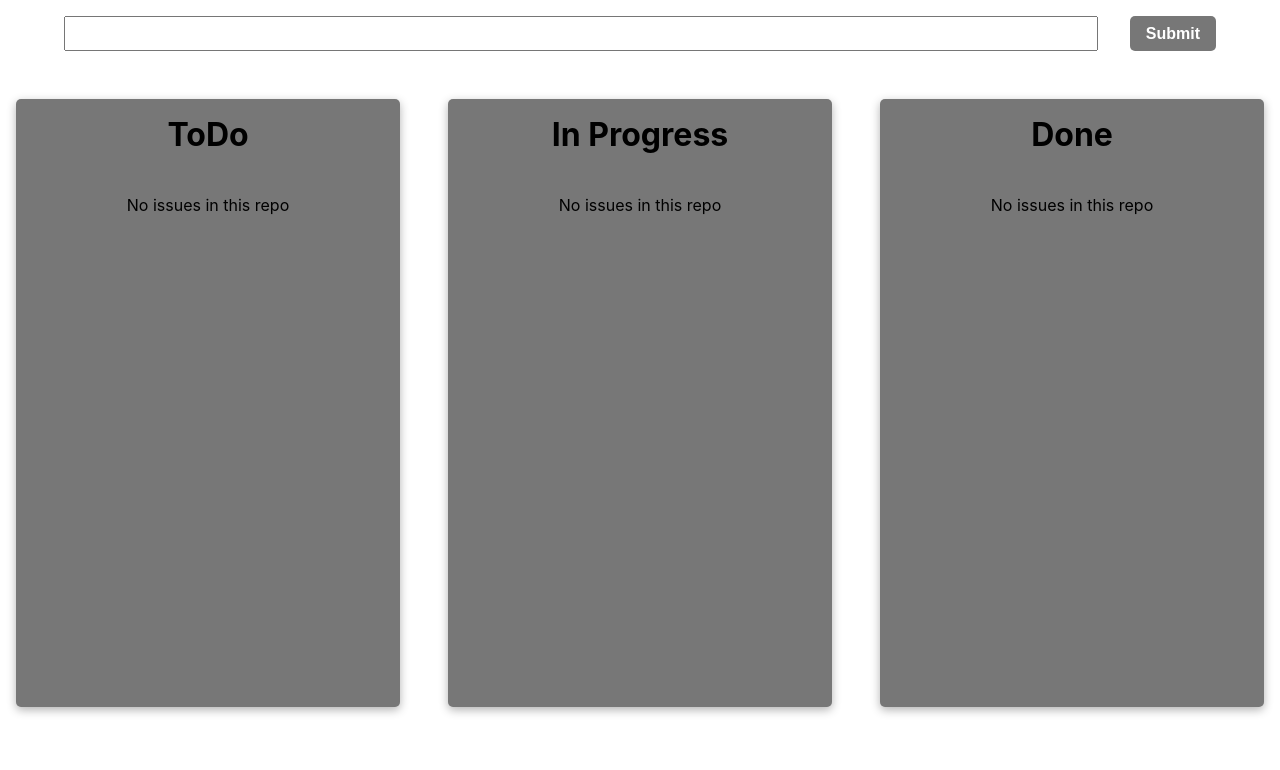
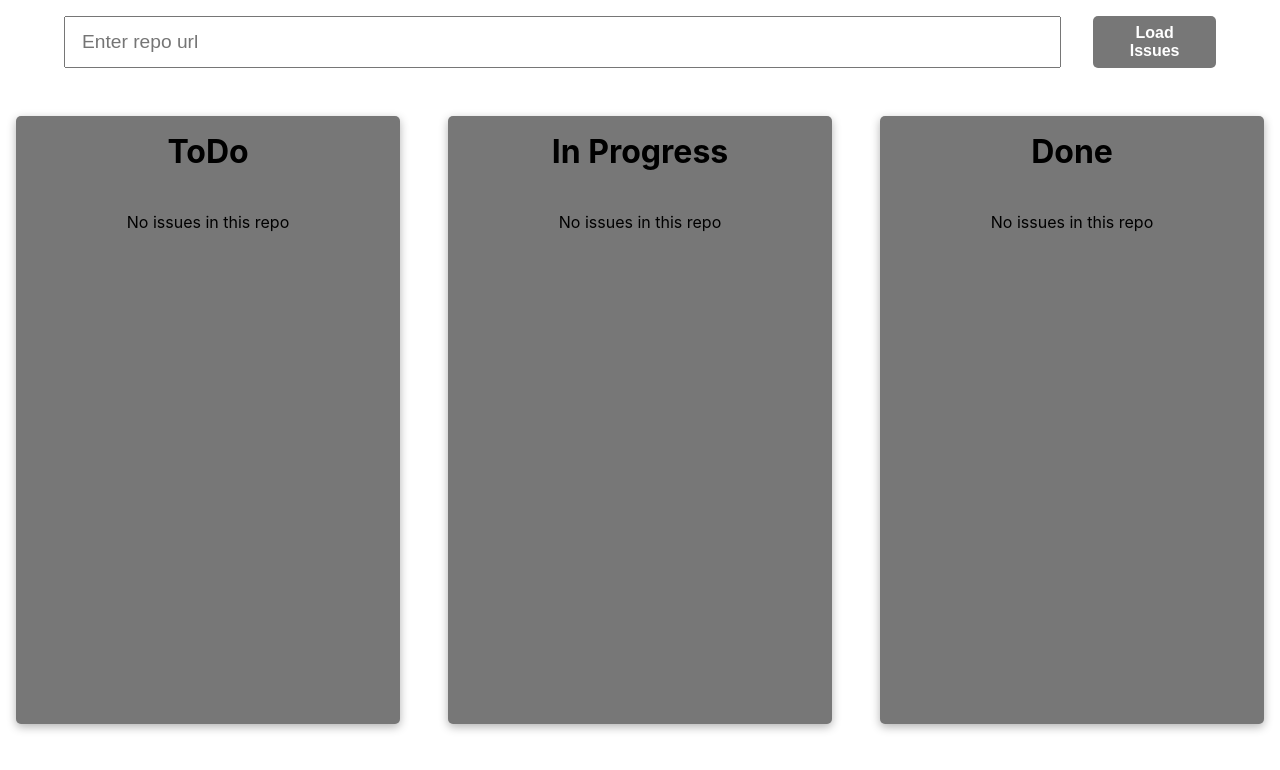
Before and after one commit to maksym-bohun/kanban-board, a React (Create React App) app: page / in a window 1280 px wide. Shown: the top 770 px of the page. Built offline with nearby package versions, Linux system fonts and the light colour scheme.

Commit message:
final changes

```diff
--- a/src/App.css
+++ b/src/App.css
@@ -15,8 +15,9 @@
 }
 
 .input-field input {
-  width: 90%;
+  width: 85%;
   padding: 0.5rem 1rem;
+  font-size: 1.2rem;
 }
 
 .boards-container {
--- a/src/components/InputField.tsx
+++ b/src/components/InputField.tsx
@@ -20,10 +20,12 @@ const InputField: React.FC<InputFieldProps> = ({ submitHandler, error }) => {
 
   const handleSubmit = async (event: React.FormEvent<HTMLFormElement>) => {
     event.preventDefault();
-    submitHandler(inputValue);
-    await createPath();
-    setShowPath(true);
-    setInputValue("");
+    if (inputValue.trim().length > 0) {
+      submitHandler(inputValue);
+      await createPath();
+      setShowPath(true);
+      setInputValue("");
+    }
   };
 
   useEffect(() => {
@@ -47,8 +49,13 @@ const InputField: React.FC<InputFieldProps> = ({ submitHandler, error }) => {
   return (
     <div className="actions-container">
       <form className="input-field" onSubmit={handleSubmit}>
-        <input type="text" onChange={handleChange} value={inputValue} />
-        <button className="button">Submit</button>
+        <input
+          type="text"
+          onChange={handleChange}
+          value={inputValue}
+          placeholder="Enter repo url"
+        />
+        <button className="button">Load Issues</button>
       </form>
       {showPath && currentUrl && stars && (
         <div className="path-container">
```
Also changed, not shown: src/App.tsx (+2 -28 lines).
